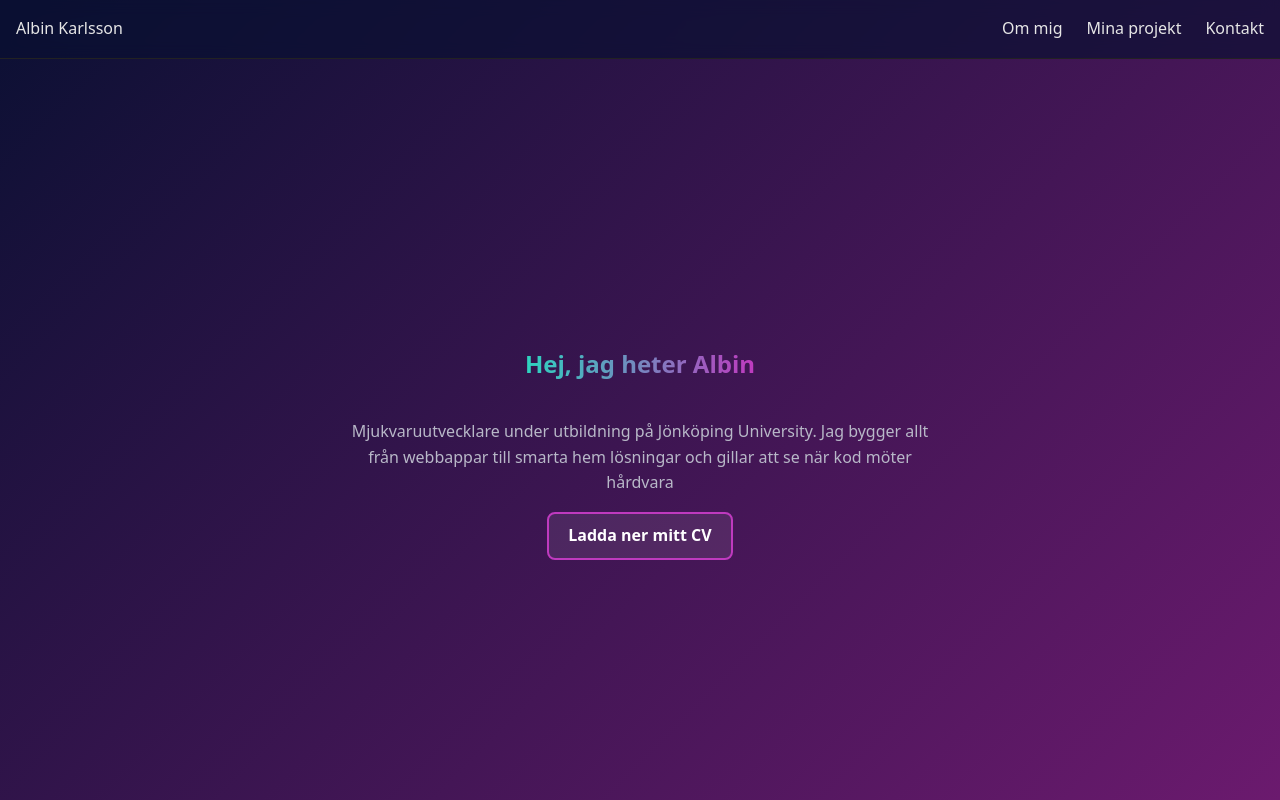
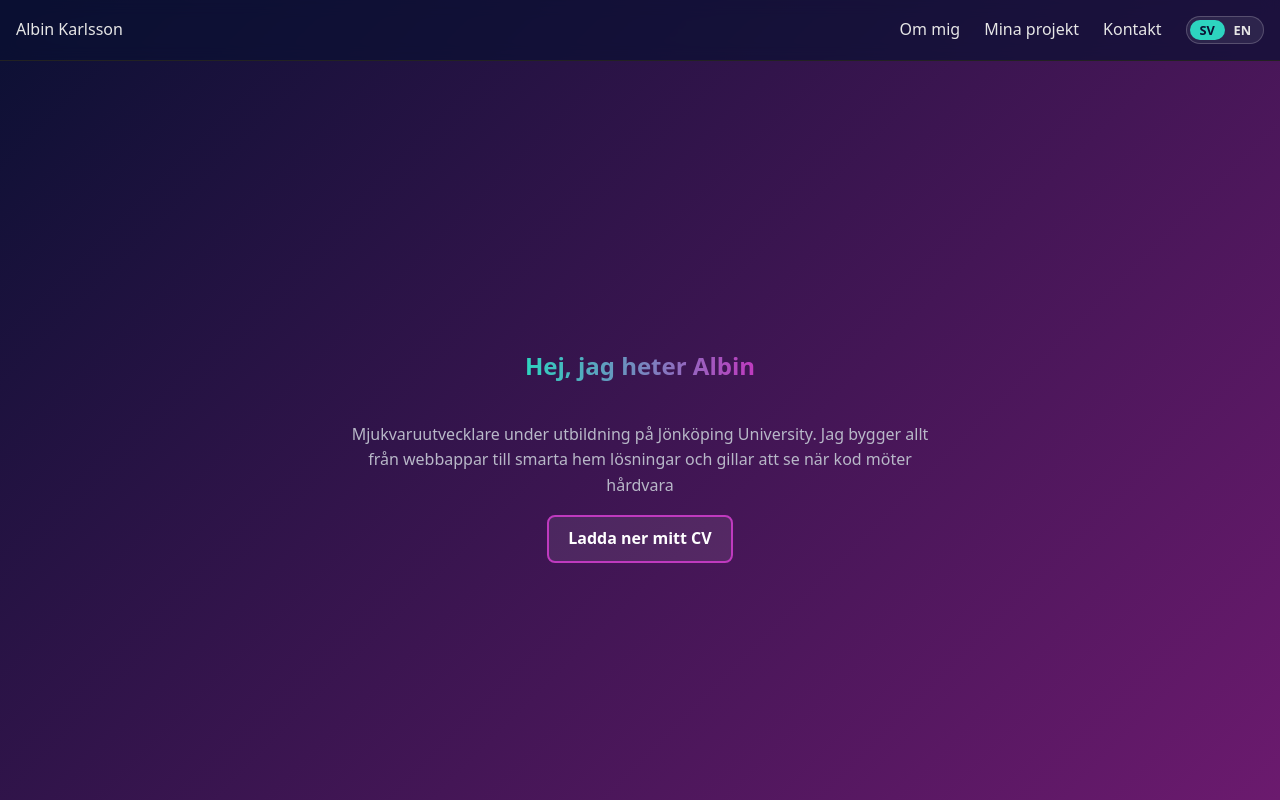
Before and after one commit to albinkarlsson1999/portfolio, a React (Vite) app: page / in a window 1280 px wide. Shown: the top 800 px of the page. Built offline with nearby package versions, Linux system fonts and the light colour scheme.

Commit message:
Navbar on-off switch for english and swedish to easily change language

```diff
--- a/src/components/Navbar.jsx
+++ b/src/components/Navbar.jsx
@@ -1,5 +1,5 @@
 import texts from "../data/texts.js"
-function Navbar({ lang }) {
+function Navbar({ lang, setLang }) {
     const t = texts[lang].nav
     return (
         <nav id="navbar">
@@ -7,7 +7,7 @@ function Navbar({ lang }) {
                 <span className="name-long">Albin Karlsson</span>
                 <span className="name-short">AK</span>
             </a>
-
+        <div className="nav-right">
             <ul>
                 <li>
                     <a href="#about">
@@ -27,6 +27,18 @@ function Navbar({ lang }) {
                     </a>
                 </li>
             </ul>
+
+            <button
+                className={`lang-toggle ${lang === "en" ? "is-en" : ""}`}
+                onClick={() => setLang(lang === "sv" ? "en" : "sv")}
+                role="switch"
+                aria-checked={lang === "en"}
+                aria-label="Språk / Language"
+            >
+                <span>SV</span>
+                <span>EN</span>
+            </button>
+        </div>
         </nav>)
 }
 
--- a/src/index.css
+++ b/src/index.css
@@ -76,6 +76,55 @@ section {
 
 .name-short {
   display: none;
+}
+
+.nav-right {
+  display: flex;
+  align-items: center;
+  gap: 1.5rem;
+}
+
+.lang-toggle {
+  position: relative;
+  display: flex;
+  padding: 3px;
+  border: 1px solid rgba(255, 255, 255, 0.2);
+  border-radius: 999px;
+  background: rgba(255, 255, 255, 0.08);
+  color: var(--text);
+  font: inherit;
+  font-size: 0.8rem;
+  font-weight: 600;
+  cursor: pointer;
+}
+
+.lang-toggle span {
+  position: relative;
+  z-index: 1;
+  width: 2.2rem;
+  text-align: center;
+  transition: color 0.2s;
+}
+
+.lang-toggle::before {
+  content: "";
+  position: absolute;
+  top: 3px;
+  left: 3px;
+  width: 2.2rem;
+  height: calc(100% - 6px);
+  border-radius: 999px;
+  background: var(--accent);
+  transition: transform 0.2s;
+}
+
+.lang-toggle.is-en::before {
+  transform: translateX(100%);
+}
+
+.lang-toggle:not(.is-en) span:first-child,
+.lang-toggle.is-en span:last-child {
+  color: #0b1033;
 }
 
 .button {
```
